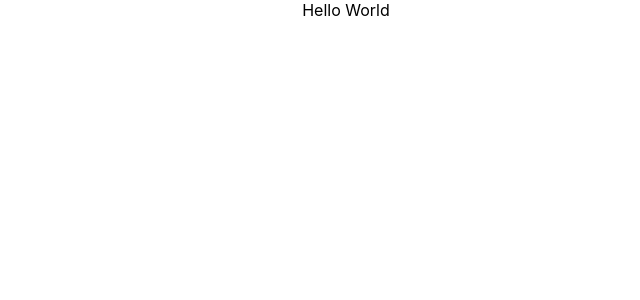
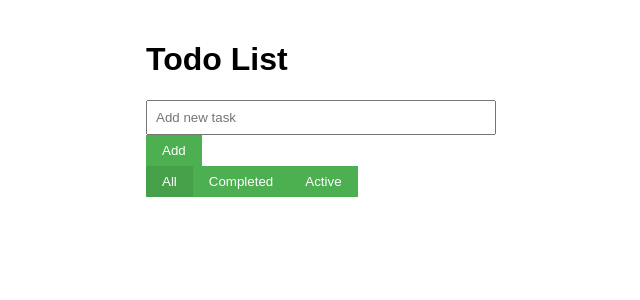
Before and after one commit to jkgrim/coding-challenges, a React (Create React App) app: page / in a window 1280 px wide. Shown: the top 300 px of the page, without its empty margins (294-934 px from the left). Built offline with nearby package versions, Linux system fonts and the light colour scheme.

Commit message:
adds todo list logic and styling

```diff
--- a/package.json
+++ b/package.json
@@ -8,6 +8,7 @@
     "@testing-library/user-event": "^13.5.0",
     "react": "^18.2.0",
     "react-dom": "^18.2.0",
+    "react-router-dom": "^6.22.3",
     "react-scripts": "5.0.1",
     "web-vitals": "^2.1.4"
   },
--- a/src/App.css
+++ b/src/App.css
@@ -1,3 +1,43 @@
-.App {
-  text-align: center;
+.todo-app {
+  font-family: Arial, sans-serif;
+  max-width: 400px;
+  margin: 0 auto;
+  padding: 20px;
 }
+
+input[type="text"] {
+  width: calc(100% - 70px);
+  padding: 8px;
+  margin-right: 10px;
+}
+
+button {
+  padding: 8px 16px;
+  background-color: #4caf50;
+  color: white;
+  border: none;
+  cursor: pointer;
+}
+
+button.active {
+  background-color: #45a049;
+}
+
+ul {
+  list-style-type: none;
+  padding: 0;
+}
+
+li {
+  margin: 8px 0;
+  display: flex;
+  align-items: center;
+}
+
+.completed span {
+  text-decoration: line-through;
+}
+
+.delete-button {
+  margin-left: 10px;
+}
--- a/src/App.js
+++ b/src/App.js
@@ -1,7 +1,102 @@
+// TodoApp.js
+import React, { useState, useEffect } from "react";
 import "./App.css";
 
-function App() {
-  return <div className="App">Hello World</div>;
-}
+const App = () => {
+  // State for managing tasks
+  const [tasks, setTasks] = useState([]);
+  const [taskInput, setTaskInput] = useState("");
+  const [filter, setFilter] = useState("all");
+
+  // Load tasks from local storage on component mount
+  useEffect(() => {
+    const storedTasks = JSON.parse(localStorage.getItem("tasks")) || [];
+    setTasks(storedTasks);
+  }, []);
+
+  // Save tasks to local storage whenever tasks change
+  useEffect(() => {
+    localStorage.setItem("tasks", JSON.stringify(tasks));
+  }, [tasks]);
+
+  // Add new task
+  const addTask = () => {
+    if (taskInput.trim() !== "") {
+      const newTask = { id: Date.now(), text: taskInput, completed: false };
+      setTasks([...tasks, newTask]);
+      setTaskInput("");
+    }
+  };
+
+  // Toggle task completion
+  const toggleTaskCompletion = (taskId) => {
+    const updatedTasks = tasks.map((task) =>
+      task.id === taskId ? { ...task, completed: !task.completed } : task
+    );
+    setTasks(updatedTasks);
+  };
+
+  // Delete task
+  const deleteTask = (taskId) => {
+    const updatedTasks = tasks.filter((task) => task.id !== taskId);
+    setTasks(updatedTasks);
+  };
+
+  // Filter tasks based on completion status
+  const filteredTasks = tasks.filter((task) => {
+    if (filter === "completed") {
+      return task.completed;
+    } else if (filter === "active") {
+      return !task.completed;
+    } else {
+      return true;
+    }
+  });
+
+  return (
+    <div className="todo-app">
+      <h1>Todo List</h1>
+      <div className="input-container">
+        <input
+          type="text"
+          value={taskInput}
+          onChange={(e) => setTaskInput(e.target.value)}
+          placeholder="Add new task"
+        />
+        <button onClick={addTask}>Add</button>
+      </div>
+      <div className="filter-container">
+        <button
+          className={filter === "all" ? "active" : ""}
+          onClick={() => setFilter("all")}
+        >
+          All
+        </button>
+        <button
+          className={filter === "completed" ? "active" : ""}
+          onClick={() => setFilter("completed")}
+        >
+          Completed
+        </button>
+        <button
+          className={filter === "active" ? "active" : ""}
+          onClick={() => setFilter("active")}
+        >
+          Active
+        </button>
+      </div>
+      <ul>
+        {filteredTasks.map((task) => (
+          <li key={task.id} className={task.completed ? "completed" : ""}>
+            <span onClick={() => toggleTaskCompletion(task.id)}>
+              {task.text}
+            </span>
+            <button onClick={() => deleteTask(task.id)}>Delete</button>
+          </li>
+        ))}
+      </ul>
+    </div>
+  );
+};
 
 export default App;
```
Also changed, not shown: 1 other file (tests, documents, lock files or other folders).
